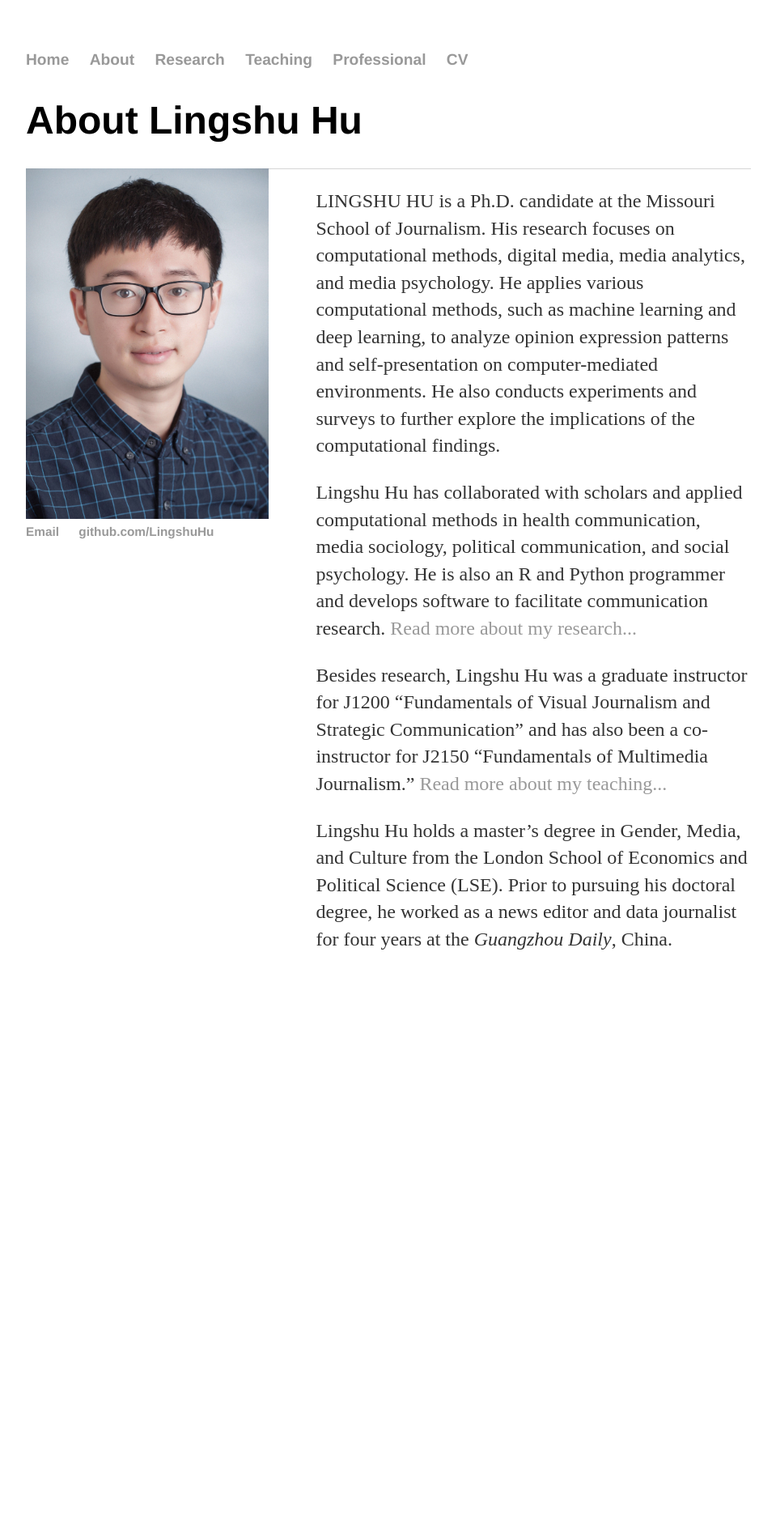
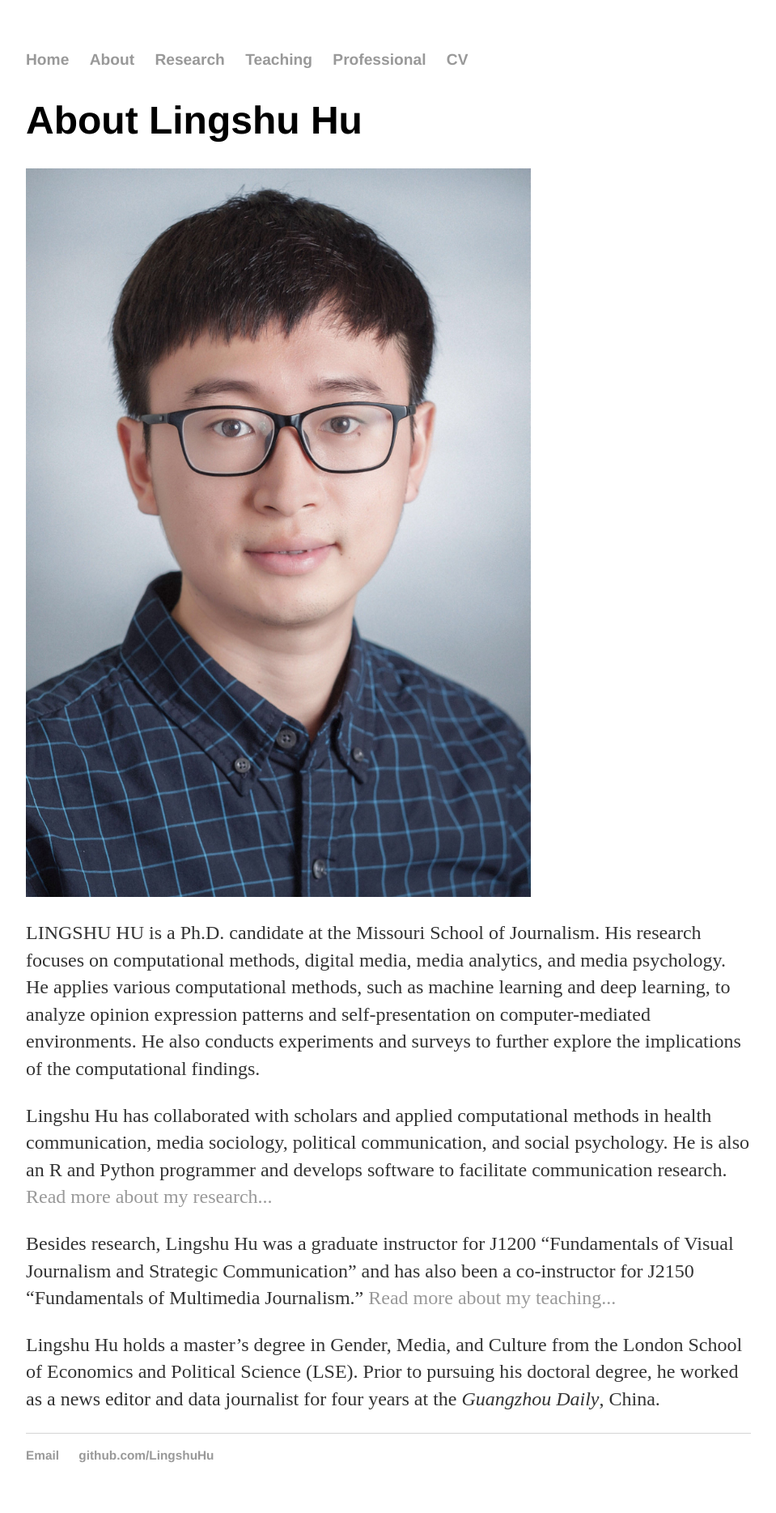
Before and after one commit to LingshuHu/lingshuhu.github.io, a Jekyll site: the page built from about/index.html, in a window 1280 px wide. Shown: the whole page at 81% size, without its empty margins (160-1119 px from the left). Built offline with Jekyll 4.4.1, drawn with Linux system fonts in a browser that asks for light colours; before the commit the page ends 1202 px from its top, so only the background shows below that.

Commit message:
Update index.html

```diff
--- a/about/index.html
+++ b/about/index.html
@@ -4,8 +4,8 @@
 ---
 	<h1>{{ page.title }}</h1>
   	<div class="blurb">
-		<div id="photo"><span style="vertical-align:text-top"><img src="../images/IMG_9069.jpg" width="300"></span></div>
-		<div id="intro">
+		<div class="profile-photo"><span style="vertical-align:text-top"><img class="center-fit" src="../images/IMG_9069.jpg"></span></div>
+		<div class="intro">
 			<p>LINGSHU HU is a Ph.D. candidate at the Missouri School of Journalism. His research focuses on computational methods, digital media, media analytics, and media psychology. He applies various computational methods, such as machine learning and deep learning, to analyze opinion expression patterns and self-presentation on computer-mediated environments. He also conducts experiments and surveys to further explore the implications of the computational findings.</p>
 
 			<p>Lingshu Hu has collaborated with scholars and applied computational methods in health communication, media sociology, political communication, and social psychology. He is also an R and Python programmer and develops software to facilitate communication research. <a href="/research">Read more about my research...</a></p>
```
